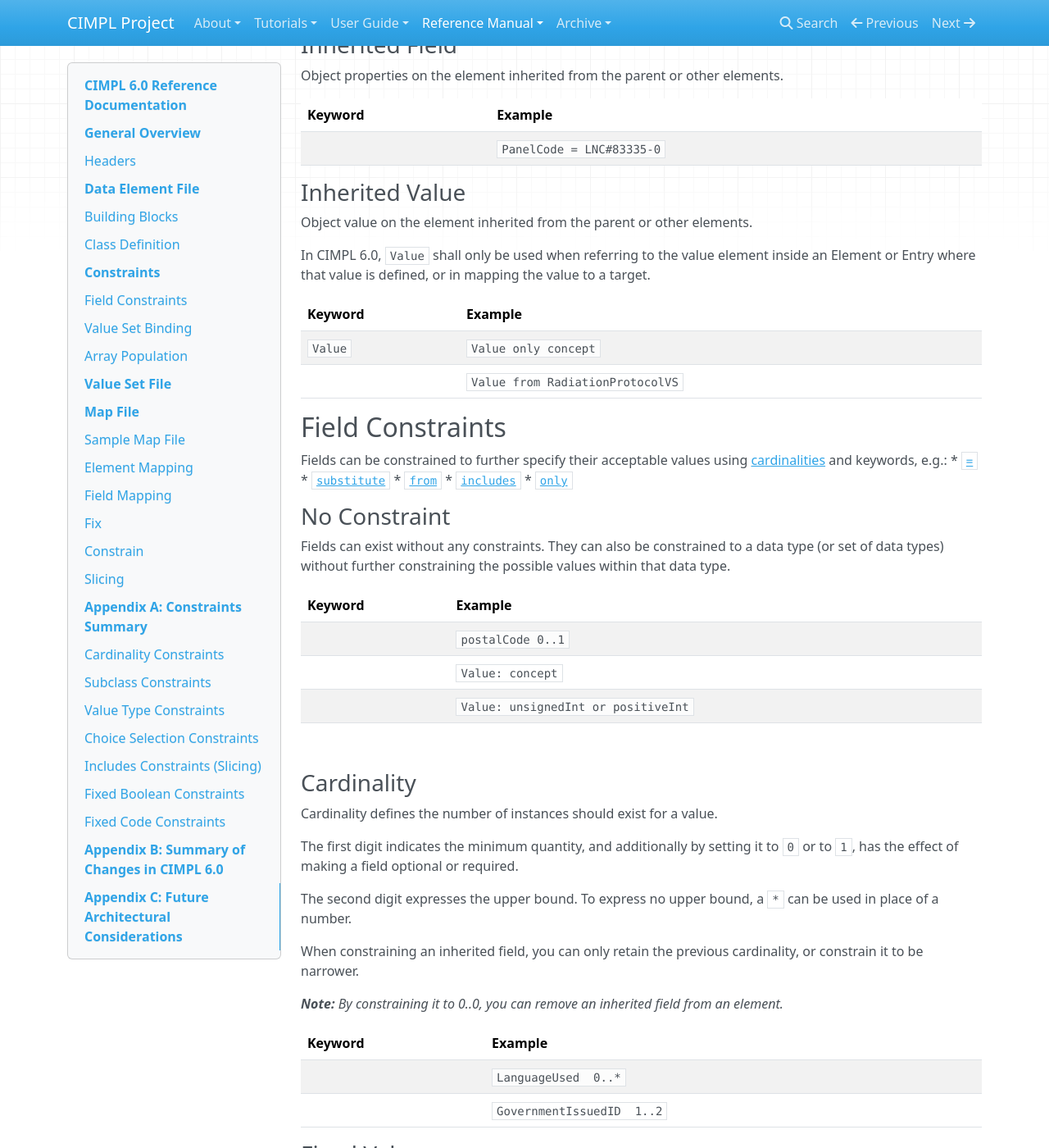
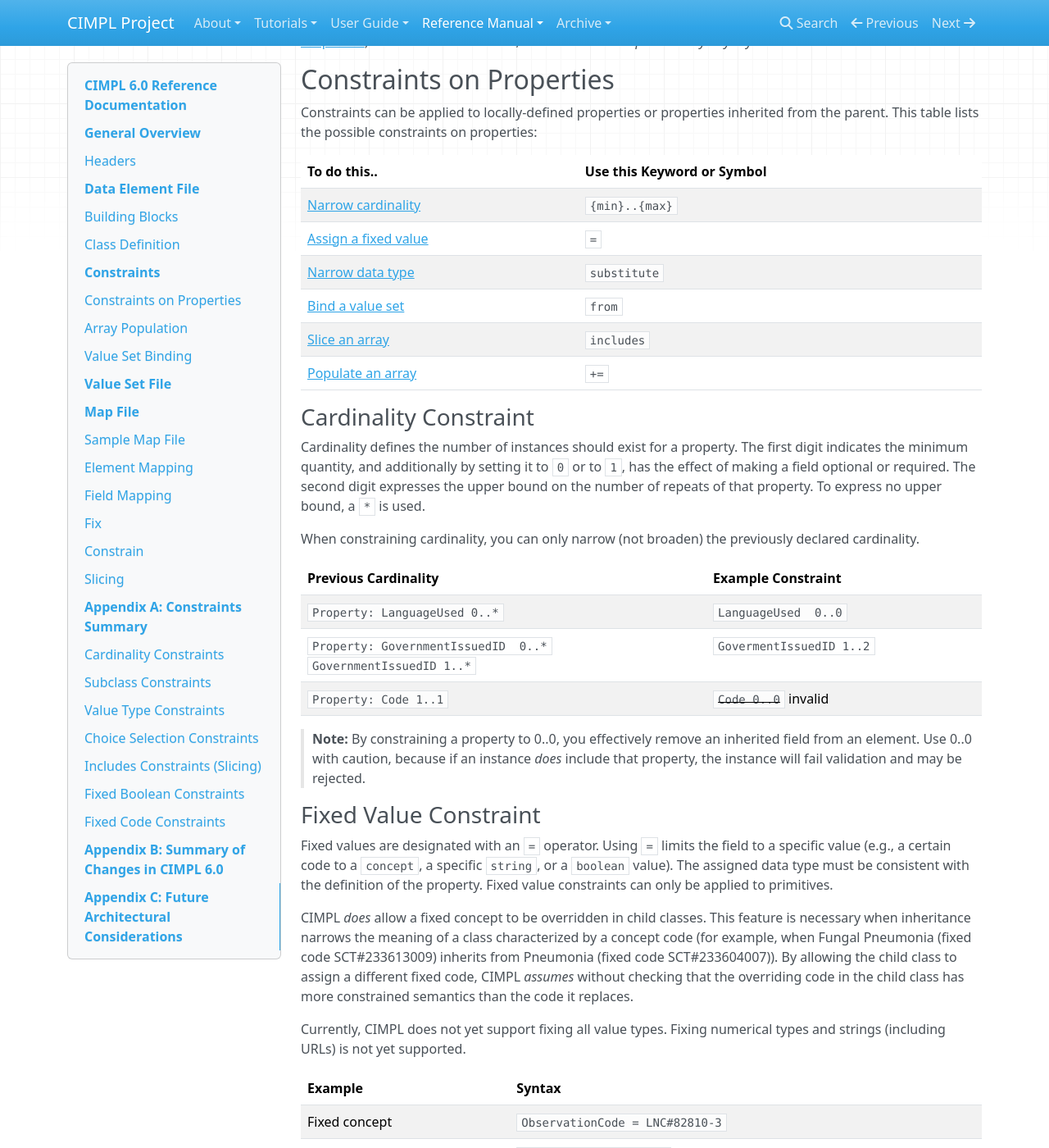
Before and after one commit to standardhealth/cimpl-doc, an MkDocs documentation site: the page built from docs/cimpl6Reference.md, in a window 1280 px wide and 1400 px high, scrolled down 13595 px. Shown: the whole window at 82% size. Built offline with MkDocs 1.6.1, drawn with Linux system fonts in a browser that asks for light colours; nearby versions of some CDN libraries; some of the changed text lies outside the part shown.

Commit message:
Stopping point

````diff
--- a/docs/cimpl6Reference.md
+++ b/docs/cimpl6Reference.md
@@ -130,7 +130,7 @@
 */
 ```
 ### Primitives
-Primitives are distinguished by starting with lower case letter. CIMPL defines the following primitive data types, which (with one exception) align with FHIR:
+Primitives are distinguished by starting with lower case letter. CIMPL defines the following primitive data types, which align with FHIR (with one exception, `concept`):
 
 * [boolean](https://www.hl7.org/fhir/datatypes.html#boolean)
 * [integer](https://www.hl7.org/fhir/datatypes.html#integer)
@@ -425,86 +425,74 @@
 CIMPL supports four binding strengths, `required`, `extensible`, `preferred`, and `example`, the same as FHIR.
 
 # Constraints
+Constraints can be applied properties or values. The grammars are different, and are described separately, below. Constraints can be placed on top-level properties or nested properties (see [Constraining Nested Properties](#constraining-nested-properties)). Unlike class definitions, _constraints are not preceded by any keyword_.
 
+## Constraints on Properties
+Constraints can be applied to locally-defined properties or properties inherited from the parent. This table lists the possible constraints on properties:
 
+| To do this.. | Use this Keyword or Symbol |
+|----------|---------|
+| [Narrow cardinality](#cardinality-constraint) | `{min}..{max}` |
+| [Assign a fixed value](#fixed-value-constraint) | `=`|
+| [Narrow data type](#substitute-constraint) | `substitute` |
+| [Bind a value set](#value-set-constraint) | `from` |
+| [Slice an array](#includes-code-constraint) | `includes` |
+| [Populate an array](#array-population-constraint) | `+=` |
 
-### Inherited Field
-Object properties on the element inherited from the parent or other elements.
+### Cardinality Constraint
+Cardinality defines the number of instances should exist for a property. The first digit indicates the minimum quantity, and additionally by setting it to `0` or to `1`, has the effect of making a field optional or required. The second digit expresses the upper bound on the number of repeats of that property. To express no upper bound, a `*` is used.
+
+When constraining cardinality, you can only narrow (not broaden) the previously declared cardinality.
+
+| Previous Cardinality | Example Constraint |
+|----------|----------|
+| `Property: LanguageUsed 0..*` | `LanguageUsed  0..0` |
+| `Property: GovernmentIssuedID  0..*` <br> `GovernmentIssuedID 1..*` | `GovermentIssuedID 1..2` |
+| `Property: Code 1..1` |<del>`Code 0..0`</del> invalid|
+
+>**Note:** By constraining a property to 0..0, you effectively remove an inherited field from an element. Use 0..0 with caution, because if an instance _does_ include that property, the instance will fail validation and may be rejected.
+
+### Fixed Value Constraint
+
+Fixed values are designated with an `=` operator. Using `=` limits the field to a specific value (e.g., a certain code to a `concept`, a specific `string`, or a `boolean` value). The assigned data type must be consistent with the definition of the property. Fixed value constraints can only be applied to primitives.
+
+CIMPL _does_ allow a fixed concept to be overridden in child classes. This feature is necessary when inheritance narrows the meaning of a class characterized by a concept code (for example, when Fungal Pneumonia (fixed code SCT#233613009) inherits from Pneumonia (fixed code SCT#233604007)). By allowing the child class to assign a different fixed code, CIMPL _assumes_ without checking that the overriding code in the child class has more constrained semantics than the code it replaces.
+
+Currently, CIMPL does not yet support fixing all value types. Fixing numerical types and strings (including URLs) is not yet supported.
+
+| Example | Syntax |
+|----------|---------|
+| Fixed concept | `ObservationCode = LNC#82810-3` |
+| Fixed boolean | `IsPrimaryTumor = true` |
+
+>**Note:** If you only need to fix a value code for one particular mapping (one version of FHIR, for example), do so using the [`fix`](#fix) keyword in the mapping file.
+
+### Substitute Constraint
+The `substitute` keyword constrains the data type of a property. The new data type must be a subclass of the original data type.
 
 | Keyword | Example |
 |----------|---------|
-|| `PanelCode = LNC#83335-0` |
+| `substitute` | `Specimen substitute TumorSpecimen` |
 
-### Inherited Value
-Object value on the element inherited from the parent or other elements.
-
-In CIMPL 6.0, `Value` shall only be used when referring to the value element inside an Element or Entry where that value is defined, or in mapping the value to a target.
-
-| Keyword | Example |
-|----------|---------|
-| `Value` | `Value only concept` |
-|  | `Value from RadiationProtocolVS` |
+**Use case:** If we have an abstract element, and we are making a more specific version of that element, we also want to make its fields more specific. For instance, if we have a DataElement `Person` which has a field `Pet`, and we making a more specific person `DogOwner` and we want to further specify its pet. In this case, we could constrain by using the `substitute` keyword. For example, `Pet substitute Dog`.
 
 
 
 
-## Field Constraints
-
-Fields can be constrained to further specify their acceptable values using [cardinalities](#cardinality) and keywords, e.g.:
-* [`=`](#fixed-value)
-* [`substitute`](#substitute)
-* [`from`](#value-set)
-* [`includes`](#includes-code)
-* [`only`](#only)
 
 
-### No Constraint
-Fields can exist without any constraints.  They can also be constrained to a data type (or set of data types) without further constraining the possible values within that data type.
+## Array Population
 
-| Keyword | Example |
-|----------|---------|
-|| `postalCode 0..1` |
-|| `Value: concept` |
-|| `Value: unsignedInt or positiveInt` |
+```
+Category += OBSCAT#laboratory
+```
 
-<br />
+Indicates that _Category_, an element of multiple cardinality, must contain the specified code.  The `+=` operator works with any fixed value type.
 
-### Cardinality
-Cardinality defines the number of instances should exist for a value.
 
-The first digit indicates the minimum quantity, and additionally by setting it to `0` or to `1`, has the effect of making a field optional or required.
 
-The second digit expresses the upper bound. To express no upper bound, a `*` can be used in place of a number.
 
-When constraining an inherited field, you can only retain the previous cardinality, or constrain it to be narrower.
 
-_**Note:** By constraining it to 0..0, you can remove an inherited field from an element._
-
-| Keyword | Example |
-|----------|---------|
-|| `LanguageUsed  0..*` |
-|| `GovernmentIssuedID  1..2` |
-
-### Fixed Value
-
-Fixed values are designated with an `=` operator.
-
-The `is` keyword limits the field to a specifc value (e.g., a `code`, a specific `string`, or a `boolean` value).
-
-| Keyword | Example |
-|----------|---------|
-|  | `ObservationCode = LNC#82810-3` |
-
->**Note:** The `=` operator locks the code for all instances of the data element.  If you only need to lock the code for one particular mapping, do so using the [`fix`](#fix) keyword in the mapping file.
-
-### Substitute
-The `substitute` keywords constrains to a subclass of an element or the choices in a given value set.
-
-| Keyword | Example |
-|----------|---------|
-| `substitute` | `SourceSpecimen[Specimen] substitute BreastSpecimen` |
-
-**Use case:** If we have an abstract element, and we are making a more specific version of that element, we also want to make its fields more specific. For instance, if we have a DataElement `Person` which has a field `Pet`, and we making a more specific person `DogOwner` and we want to further specify its pet. In this case, we could constrain by using the `substitute` keyword. For example, `Pet substitute Dog`.
 
 ### Only
 
@@ -514,7 +502,7 @@
 |----------|---------|
 | `only` | `PlannedProtocol only Protocol` |
 
-_*>**Note:** `only` shall never be preceded by bracketed term, because intrinsically, it applies to all value choices.
+>**Note:** `only` shall never be preceded by bracketed term, because intrinsically, it applies to all value choices.
 
 ### Value Set
 The `from` keyword limits the value of a field to be from a specific value set, with different levels of requirement.
@@ -592,6 +580,13 @@
 
 >**Note:** As of CIMPL 6.0, the use of the `Includes` keyword for specifying inclusions subclasses or properties is now obsolete and discouraged for use.
 
+
+
+
+
+
+
+
 For example, the following statement block is no longer supported.
 
 **CIMPL 5.0: (no longer supported)**
@@ -612,15 +607,21 @@
 
 >**Note:** The collective cardinality of all inclusions must fit within the field, i.e. if you are including 3 distinct elements, then the field must have a maximum cardinality greater than `3` (like `*`).
 
-## Array Population
 
-```
-Category += OBSCAT#laboratory
-```
-
-Indicates that _Category_, an element of multiple cardinality, must contain the specified code.  The `+=` operator works with any fixed value type.
 
 ***
+
+### Inherited Value
+Object value on the element inherited from the parent or other elements.
+
+`Value` shall only be used when referring to the value element inside an Element or Entry where that value is defined, or in mapping the value to a target.
+
+| Keyword | Example |
+|----------|---------|
+| `Value only` | `Value only concept` |
+| `Value from` | `Value from RadiationProtocolVS` |
+
+ [`only`](#only)
 
 # Value Set File
 The value set files are used to define custom value sets and codes when existing sources like [HL7 v3](https://www.hl7.org/fhir/terminologies-v3.html), [FHIR](https://www.hl7.org/fhir/terminologies-systems.html), [VSAC](https://vsac.nlm.nih.gov/), or [PHIN VADS](https://phinvads.cdc.gov/) are insufficient.
````
Also changed, not shown: other parts of docs/cimpl6Reference.md (+1 -1 lines), docs/cimpl5Reference.md (+1 -1 lines), docs/cimpl5Tutorial.md (+1 -1 lines), docs/cimpl6Tutorial_helloWorld.md (+1 -1 lines).
